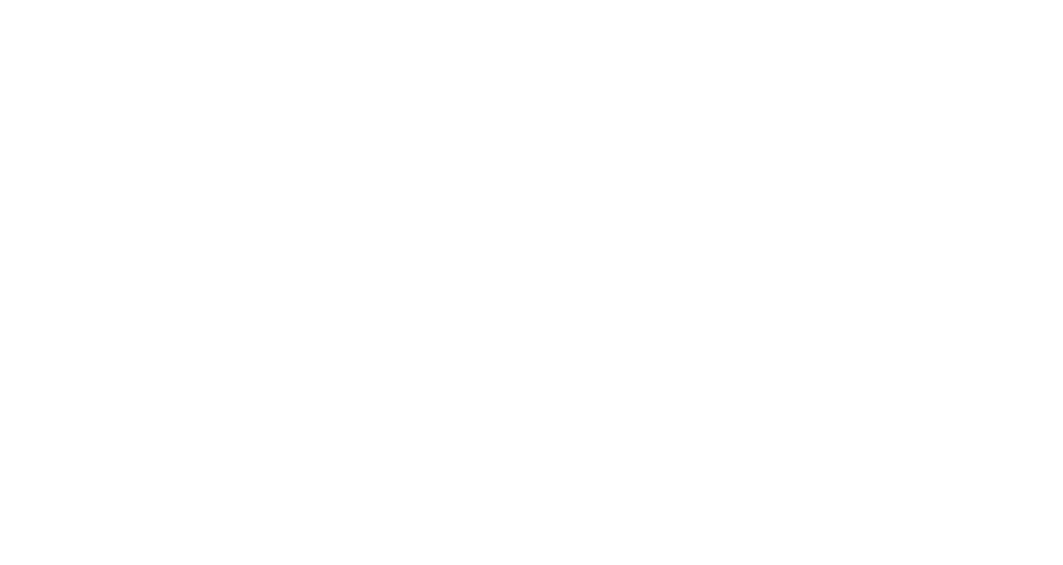
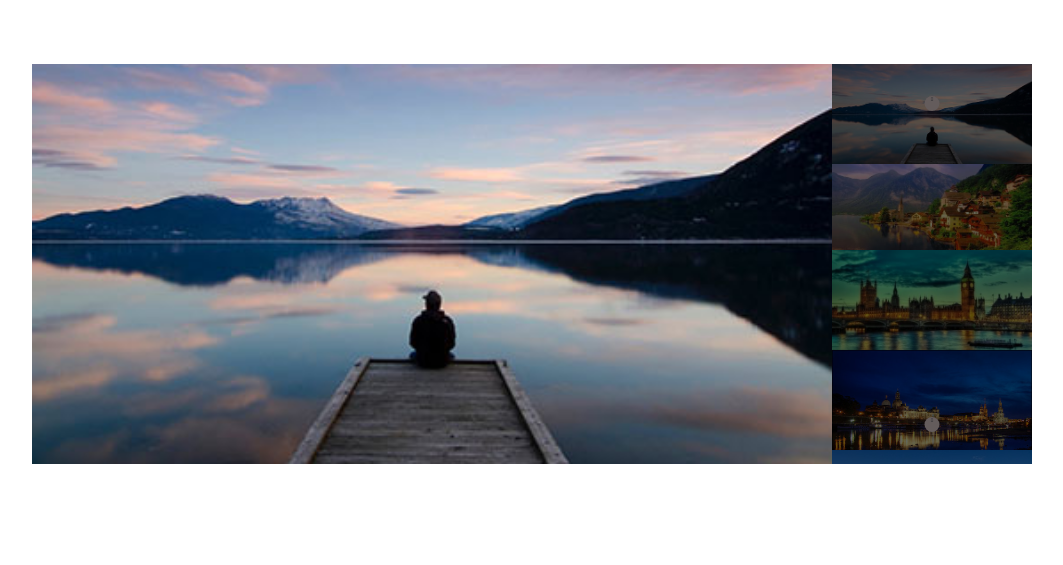
Before and after one commit to wallyari/js-array-carousel, a plain HTML site: page index.html in a window 1280 px wide. Shown: the whole page, without its empty margins (20-1083 px from the left). Drawn offline with nearby package versions, Linux system fonts and the light colour scheme.

Commit message:
Struttura html-Css (maledetta) provvisoria

```diff
--- a/css/style.css
+++ b/css/style.css
@@ -1,5 +1,73 @@
-* {
-	margin: 0;
-	padding: 0;
-	box-sizing: border-box;
+
+
+div.slider{
+display:flex;
+width: 1000px;
+height: 50vh;
+}
+
+div.slider .item{
+	flex-basis: 80%;
+	position: relative;
+
+}
+div.slider .item .active{
+	display:block;
+}
+
+div.slider .item img{
+	height: 100%;
+	width: 100%;
+	object-fit: cover;
 	}
+
+
+	div.slider .miniatures{
+	flex-basis: 20%;
+	display:flex;
+	flex-direction: column;
+	height: 100%;
+	overflow-y: auto;
+	position: relative;
+
+}
+div.slider .miniature{
+	height: 100px ;
+	filter:brightness(.4);
+}
+div slider .miniature img{
+	height: 100%;
+	width: 100%;
+}
+
+div.miniatures .prev,
+div.miniatures .next{
+	position: absolute;
+	left: 50%;
+	transform: translateX(-50%);
+
+}
+
+div.miniatures .prev{
+top: 2rem;
+}
+
+div.miniatures .next{
+bottom: 2rem;
+
+}
+
+
+div.miniatures .next::after,
+div.miniatures .prev::after
+{
+	content: "\f0d8";
+	width: 15px;
+	height: 15px;
+	display: block;
+	border-radius: 50%;
+	background-color: rgb(100, 92, 92);
+	cursor: pointer;
+	font-size: 5px;
+	text-align:center;
+}
--- a/index.html
+++ b/index.html
@@ -24,25 +24,45 @@
     </head>
 <body>
     <main>
+        <!-- Container slider -->
         <div class="container-fluid p-5">
             <div class="row">
                 <div class="col-12 p-3">
                     <div class="slider">
                         <div class="item">
-                            <img src="" alt="">
-                            <h2></h2>
-                            <p></p>
+                                <img src="img/01.jpg" alt="Picture">
+                    </div>
+        <!-- Container miniature -->
+                    <div class="miniatures">
+                        <div class="miniature active">
+                            <img class="img-fluid" src="img/01.jpg" alt="Picture">
+                        </div>
+                        <div class="miniature active">
+                            <img class="img-fluid" src="img/02.jpg" alt="Picture">
+                        </div>
+                        <div class="miniature active">
+                            <img class="img-fluid" src="img/03.jpg" alt="Picture">
+                        </div>
+                        <div class="miniature active">
+                            <img class="img-fluid" src="img/04.jpg" alt="Picture">
+                        </div>
+                        <div class="miniature active">
+                            <img class="img-fluid" src="img/05.jpg" alt="Picture">
+                        </div>
 
-                        </div>
+        <!-- Pulsanti -->
+                        <div class="prev"></div>
+                        <div class="next"></div>
 
                     </div>
 
                 </div>
 
-            </div>
 
 
-
+                    </div>
+                </div>
+            </div>
         </div>
 
     </main>
```
